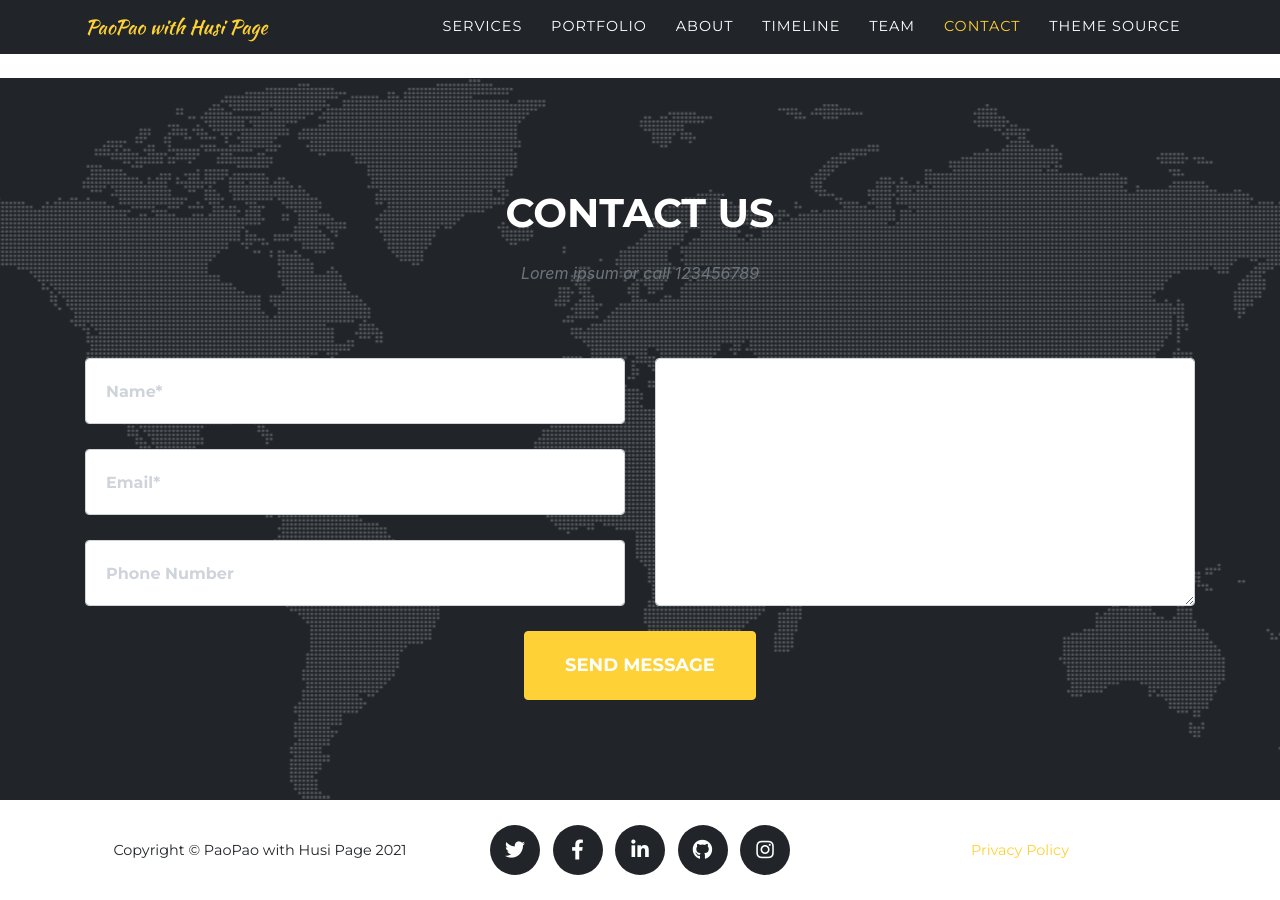
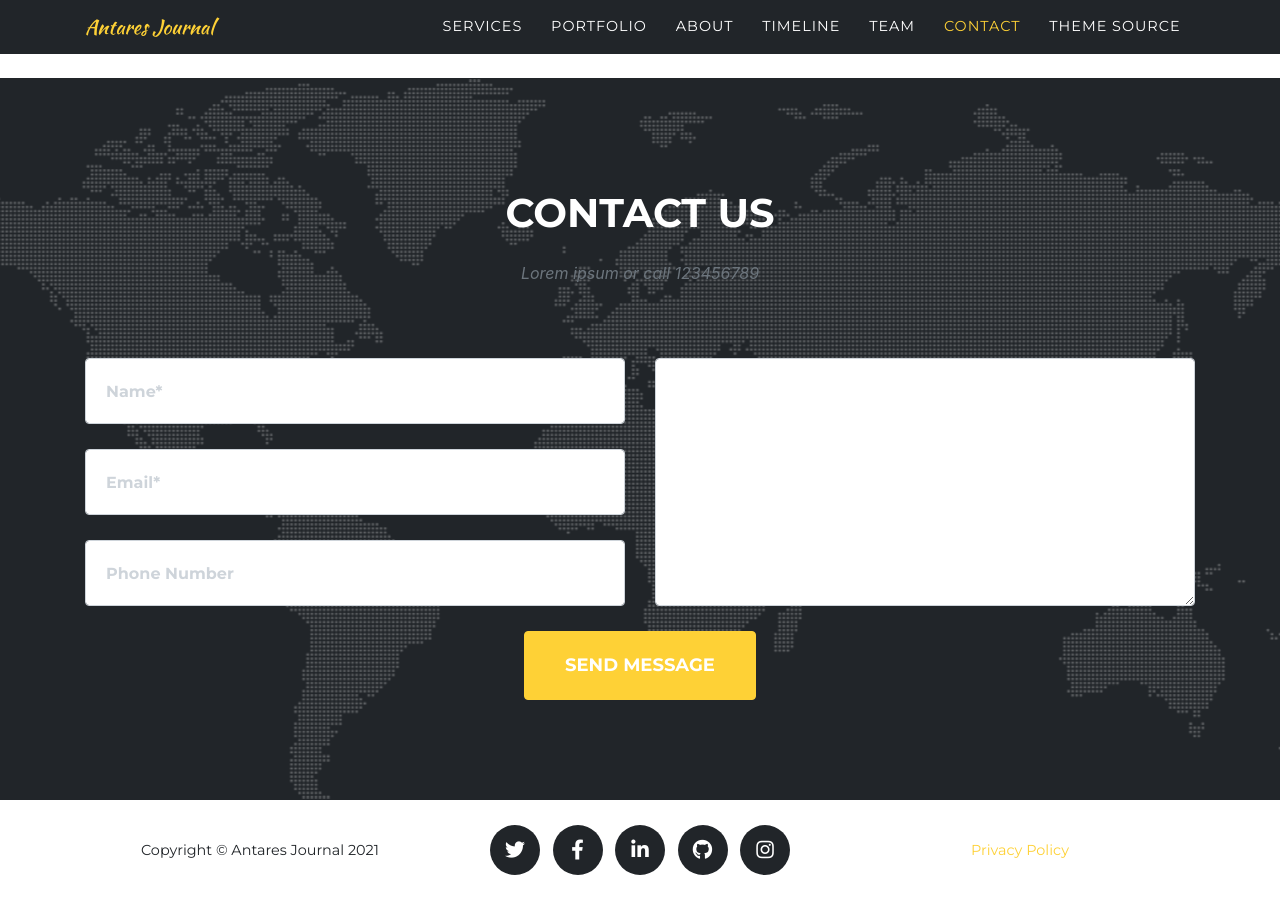
Before and after one commit to antares0811/antares0811.github.io, a Jekyll site: the page built from index.md, in a window 1280 px wide and 900 px high, scrolled down 5690 px. Built offline with Jekyll 4.4.1, drawn with Linux system fonts in a browser that asks for light colours; some web fonts are replaced.

Commit message:
first commit

```diff
--- a/_config.yml
+++ b/_config.yml
@@ -16,7 +16,7 @@ theme: jekyll-agency
 url    : "" # the base hostname & protocol for your site, e.g. http://example.com
 baseurl: "" # the subpath of your site, e.g. /blog
 
-title      : PaoPao with Husi Page
+title      : Antares Journal
 email      : bihuyz@gmail.com #this is also the email contact forms will go to
 description: "Site description"
 author     : Thanh-Huy Nguyen
```
